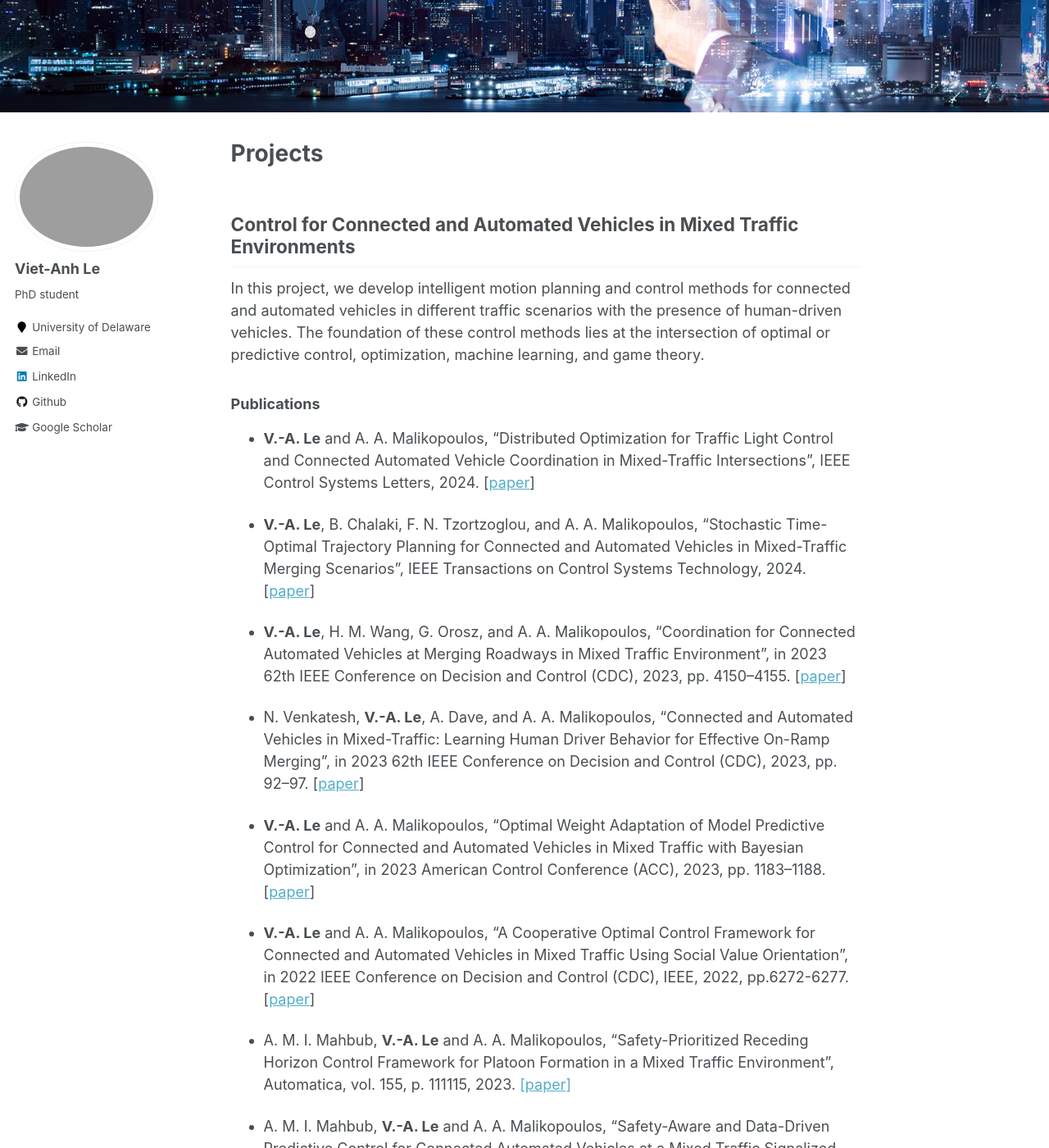
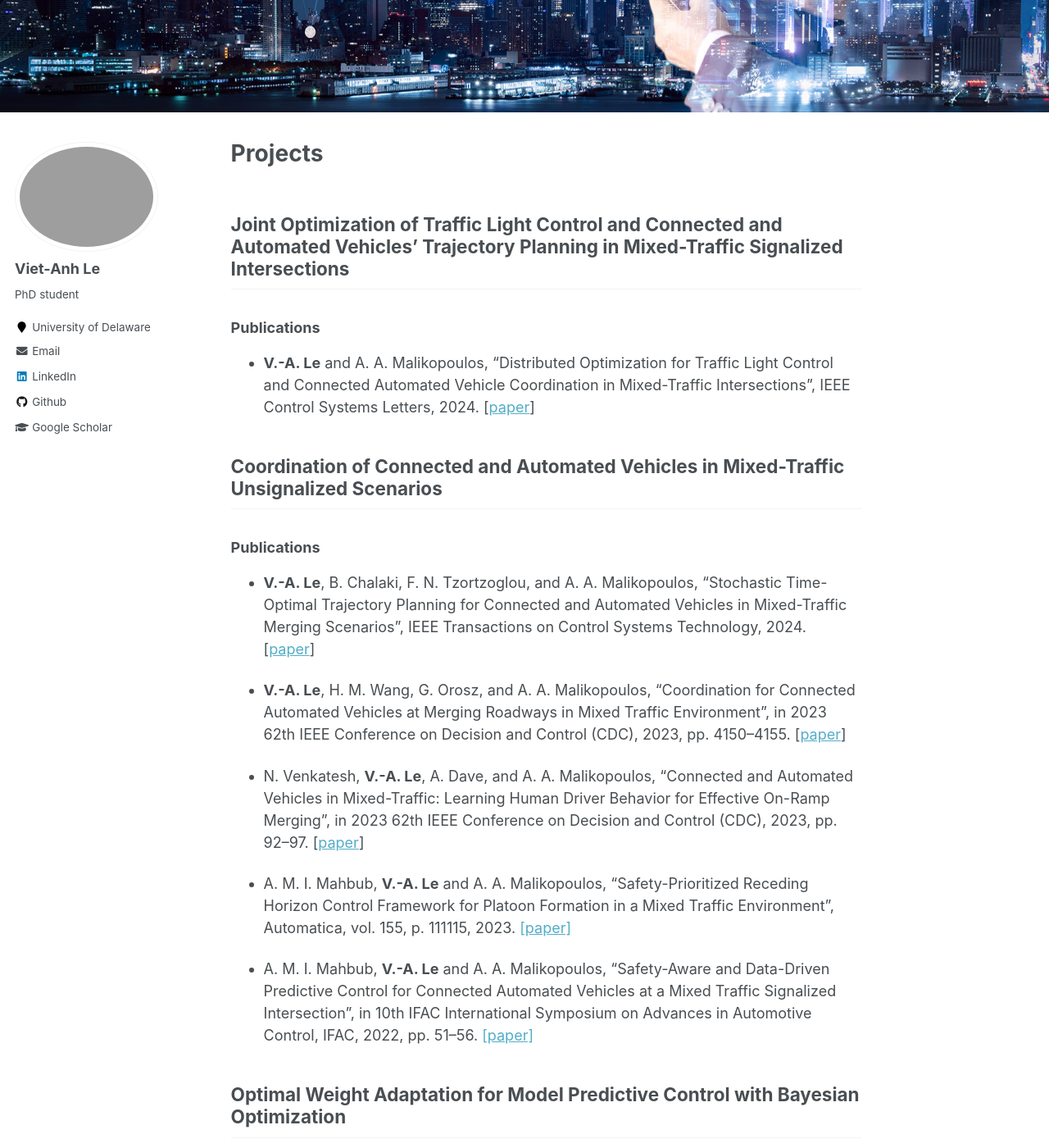
Before and after one commit to vietanhle0101/vietanhle0101.github.io, a Jekyll site: the page built from _pages/projects.md, in a window 1280 px wide and 1400 px high, scrolled down 332 px. Shown: the whole window at 82% size. Built offline with Jekyll 4.4.1, drawn with Linux system fonts in a browser that asks for light colours; some of the changed text lies outside the part shown.

Commit message:
Update projects.md

```diff
--- a/_pages/projects.md
+++ b/_pages/projects.md
@@ -7,13 +7,15 @@ permalink: /research/
 author_profile: true
 ---
 
-## Control for Connected and Automated Vehicles in Mixed Traffic Environments
-
-In this project, we develop intelligent motion planning and control methods for connected and automated vehicles in different traffic scenarios with the presence of human-driven vehicles. The foundation of these control methods lies at the intersection of optimal or predictive control, optimization, machine learning, and game theory.
+## Joint Optimization of Traffic Light Control and Connected and Automated Vehicles' Trajectory Planning in Mixed-Traffic Signalized Intersections
 
 ### Publications
 
 * **V.-A. Le** and A. A. Malikopoulos, “Distributed Optimization for Traffic Light Control and Connected Automated Vehicle Coordination in Mixed-Traffic Intersections”, IEEE Control Systems Letters, 2024. [[paper](https://ieeexplore.ieee.org/document/10778260)]
+
+## Coordination of Connected and Automated Vehicles in Mixed-Traffic Unsignalized Scenarios
+
+### Publications
 
 * **V.-A. Le**, B. Chalaki, F. N. Tzortzoglou, and A. A. Malikopoulos, “Stochastic Time-Optimal Trajectory Planning for Connected and Automated Vehicles in Mixed-Traffic Merging Scenarios”, IEEE Transactions on Control Systems Technology, 2024. [[paper](https://ieeexplore.ieee.org/abstract/document/10621701)]
 
@@ -21,13 +23,20 @@ In this project, we develop intelligent motion planning and control methods for
 
 * N. Venkatesh, **V.-A. Le**, A. Dave, and A. A. Malikopoulos, “Connected and Automated Vehicles in Mixed-Traffic: Learning Human Driver Behavior for Effective On-Ramp Merging”, in 2023 62th IEEE Conference on Decision and Control (CDC), 2023, pp. 92–97. [[paper](https://ieeexplore.ieee.org/abstract/document/10383913)]
 
+* A. M. I. Mahbub, **V.-A. Le** and A. A. Malikopoulos, “Safety-Prioritized Receding Horizon Control Framework for Platoon Formation in a Mixed Traffic Environment”, Automatica, vol. 155, p. 111115, 2023. [[paper]](https://www.sciencedirect.com/science/article/abs/pii/S0005109823002753)
+
+* A. M. I. Mahbub, **V.-A. Le** and A. A. Malikopoulos, “Safety-Aware and Data-Driven Predictive Control for Connected Automated Vehicles at a Mixed Traffic Signalized Intersection”, in 10th IFAC International Symposium on Advances in Automotive Control, IFAC, 2022, pp. 51–56. [[paper]](https://www.sciencedirect.com/science/article/pii/S2405896322022935)
+
+## Optimal Weight Adaptation for Model Predictive Control with Bayesian Optimization
+
+<!-- In this project, we develop intelligent motion planning and control methods for connected and automated vehicles in different traffic scenarios with the presence of human-driven vehicles. The foundation of these control methods lies at the intersection of optimal or predictive control, optimization, machine learning, and game theory. -->
+
+* **V.-A. Le** and A. A. Malikopoulos, “Controller Adaptation via Learning Solutions of Contextual Bayesian Opti-
+mization”, IEEE Robotics and Automation Letters (accepted), arXiv preprint arXiv:2403.04881, 2025 [[preprint]](https://arxiv.org/abs/2403.04881).
+
 * **V.-A. Le** and A. A. Malikopoulos, “Optimal Weight Adaptation of Model Predictive Control for Connected and Automated Vehicles in Mixed Traffic with Bayesian Optimization”, in 2023 American Control Conference (ACC), 2023, pp. 1183–1188. [[paper](https://ieeexplore.ieee.org/abstract/document/10155950)]
 
 * **V.-A. Le** and A. A. Malikopoulos, “A Cooperative Optimal Control Framework for Connected and Automated Vehicles in Mixed Traffic Using Social Value Orientation”, in 2022 IEEE Conference on Decision and Control (CDC), IEEE, 2022, pp.6272-6277. [[paper](https://ieeexplore.ieee.org/document/9993337)]
-
-* A. M. I. Mahbub, **V.-A. Le** and A. A. Malikopoulos, “Safety-Prioritized Receding Horizon Control Framework for Platoon Formation in a Mixed Traffic Environment”, Automatica, vol. 155, p. 111115, 2023. [[paper]](https://www.sciencedirect.com/science/article/abs/pii/S0005109823002753)
-
-* A. M. I. Mahbub, **V.-A. Le** and A. A. Malikopoulos, “Safety-Aware and Data-Driven Predictive Control for Connected Automated Vehicles at a Mixed Traffic Signalized Intersection”, in 10th IFAC International Symposium on Advances in Automotive Control, IFAC, 2022, pp. 51–56. [[paper]](https://www.sciencedirect.com/science/article/pii/S2405896322022935)
 
 <hr />
 
```
